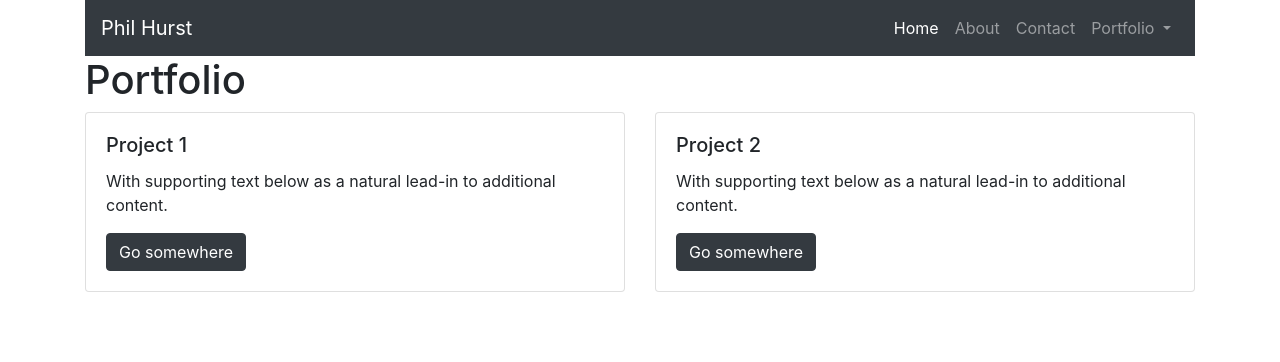
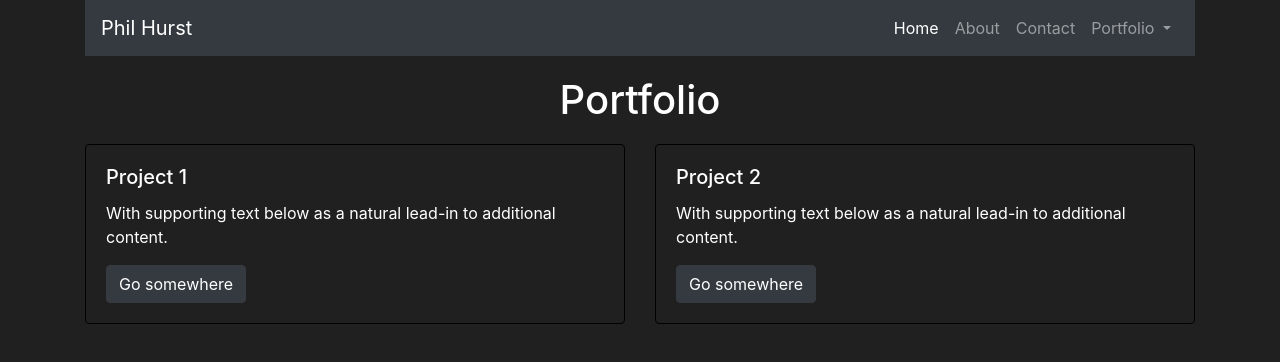
Before and after one commit to pyhurst/BC_Homework_2, a plain HTML site: page portfolio.html in a window 1280 px wide. Drawn offline with nearby package versions, Linux system fonts and the light colour scheme; the site is published under a folder, as on GitHub Pages, so addresses that start at the root find nothing.

Commit message:
portfolio background

```diff
--- a/portfolio.html
+++ b/portfolio.html
@@ -7,7 +7,7 @@
     <script src="https://code.jquery.com/jquery-3.4.1.slim.min.js" integrity="sha384-J6qa4849blE2+poT4WnyKhv5vZF5SrPo0iEjwBvKU7imGFAV0wwj1yYfoRSJoZ+n" crossorigin="anonymous"></script>
     <script src="https://cdn.jsdelivr.net/npm/popper.js@1.16.0/dist/umd/popper.min.js" integrity="sha384-Q6E9RHvbIyZFJoft+2mJbHaEWldlvI9IOYy5n3zV9zzTtmI3UksdQRVvoxMfooAo" crossorigin="anonymous"></script>
     <script src="https://stackpath.bootstrapcdn.com/bootstrap/4.4.1/js/bootstrap.min.js" integrity="sha384-wfSDF2E50Y2D1uUdj0O3uMBJnjuUD4Ih7YwaYd1iqfktj0Uod8GCExl3Og8ifwB6" crossorigin="anonymous"></script>
-    <link rel='stylesheet' href='/styles/portfolio.css'>
+    <link rel='stylesheet' href='./styles/portfolio.css'>
     <title>Phil's Portfolio</title>
 </head>
 <body>
```
